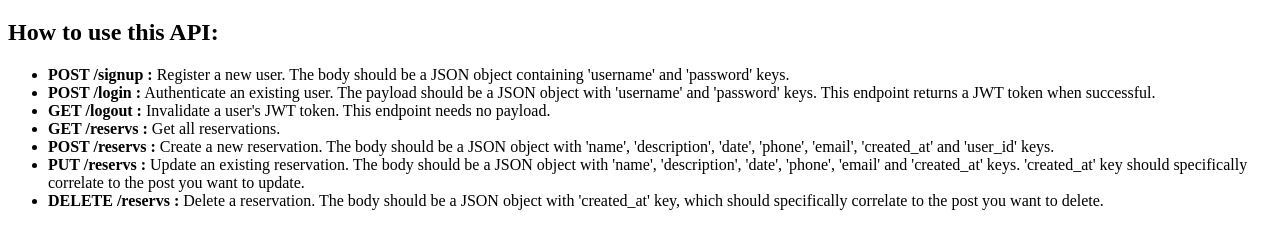
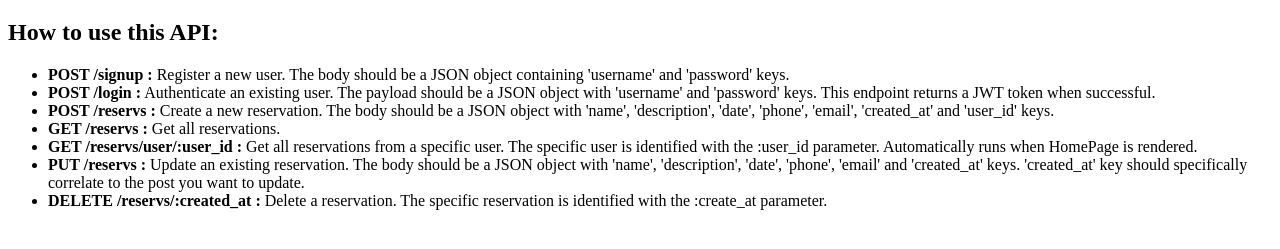
Before and after one commit to Lostkookiejar/booking-system-mod-3-project-be, a website: page index.html in a window 1280 px wide. Shown: the part 61-310 px from the top of the page. Drawn offline with Linux system fonts and the light colour scheme.

Commit message:
documentation

```diff
--- a/index.html
+++ b/index.html
@@ -17,14 +17,15 @@
         This endpoint returns a JWT token when successful.
       </li>
       <li>
-        <strong>GET /logout :</strong> Invalidate a user's JWT token. This
-        endpoint needs no payload.
+        <strong>POST /reservs :</strong> Create a new reservation. The body
+        should be a JSON object with 'name', 'description', 'date', 'phone',
+        'email', 'created_at' and 'user_id' keys.
       </li>
       <li><strong>GET /reservs :</strong> Get all reservations.</li>
       <li>
-        <strong>POST /reservs :</strong> Create a new reservation. The body
-        should be a JSON object with 'name', 'description', 'date', 'phone',
-        'email', 'created_at' and 'user_id' keys.
+        <strong>GET /reservs/user/:user_id :</strong> Get all reservations from
+        a specific user. The specific user is identified with the :user_id
+        parameter. Automatically runs when HomePage is rendered.
       </li>
       <li>
         <strong>PUT /reservs :</strong> Update an existing reservation. The body
@@ -33,9 +34,8 @@
         correlate to the post you want to update.
       </li>
       <li>
-        <strong>DELETE /reservs :</strong> Delete a reservation. The body should
-        be a JSON object with 'created_at' key, which should specifically
-        correlate to the post you want to delete.
+        <strong>DELETE /reservs/:created_at :</strong> Delete a reservation. The
+        specific reservation is identified with the :create_at parameter.
       </li>
     </ul>
   </body>
```
